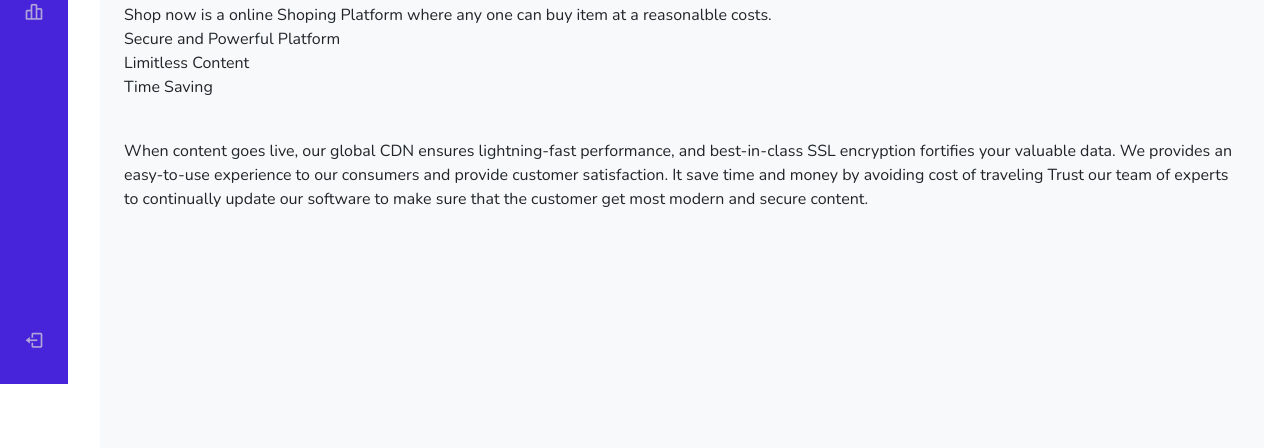
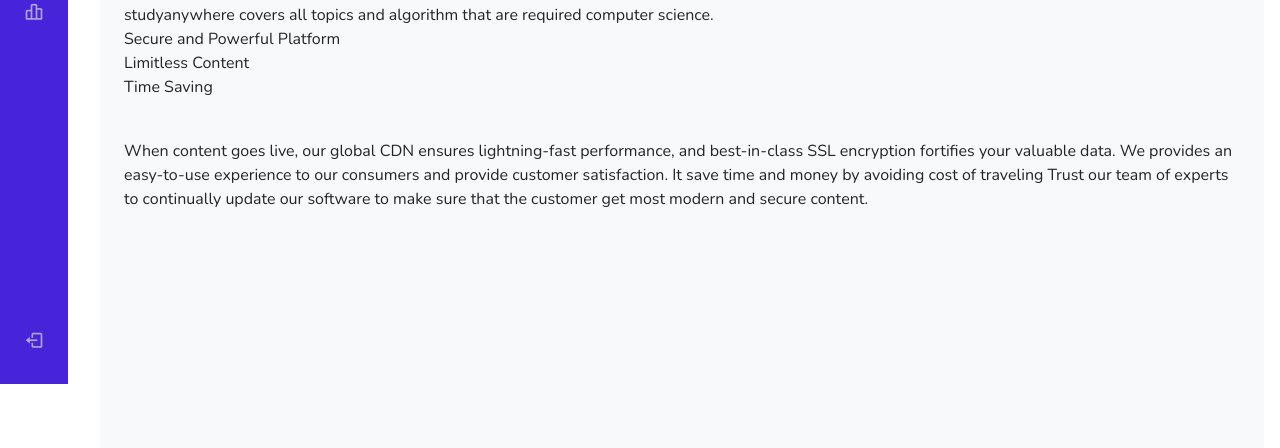
Before and after one commit to khushpreet-007/studyanywhere, a Django app: page /about/ in a window 1280 px wide. Shown: the part 416-864 px from the top of the page. Run offline with Django 4.2, Linux system fonts and the light colour scheme; some libraries are stand-ins or nearby versions.

Commit message:
Update about.html

```diff
--- a/blog/templates/blog/about.html
+++ b/blog/templates/blog/about.html
@@ -352,7 +352,7 @@
                 </div>
                 <br>
 
-                <p class="para">Shop now is a online Shoping Platform where any one can buy item at a reasonalble costs.
+                <p class="para">studyanywhere covers all topics and algorithm that are required computer science.
                     <br>
                     Secure and Powerful Platform </br>
                     Limitless Content <br>
```
